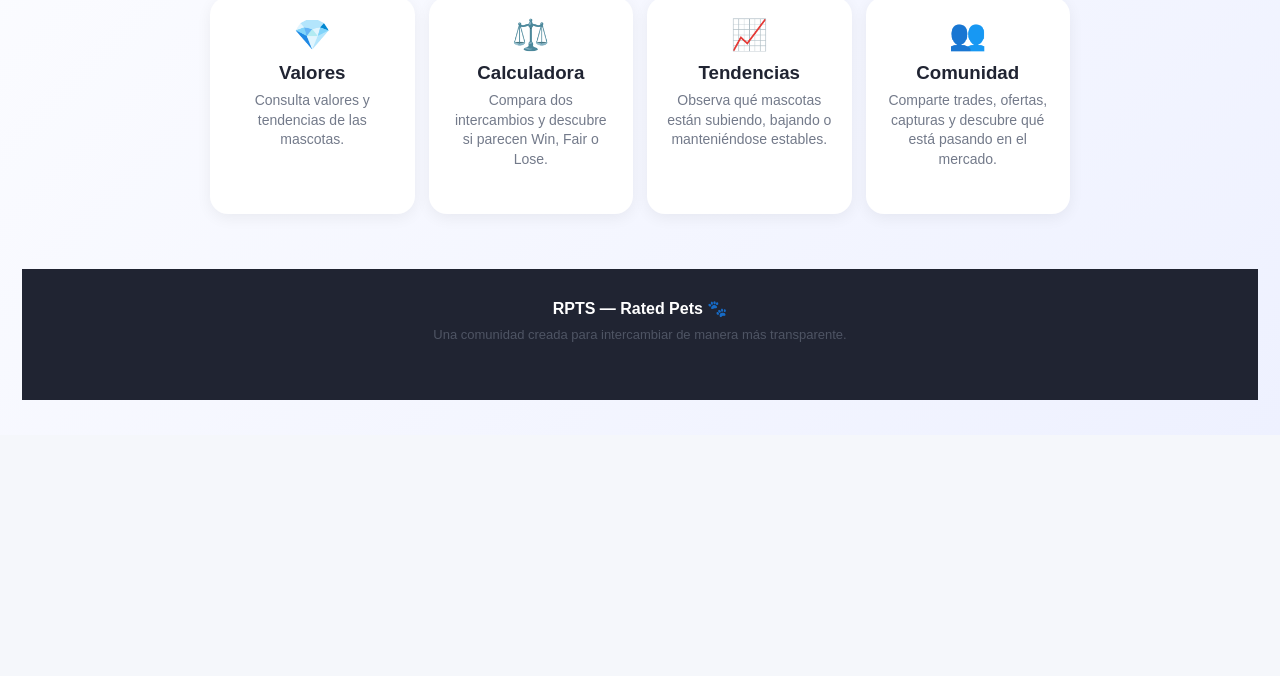
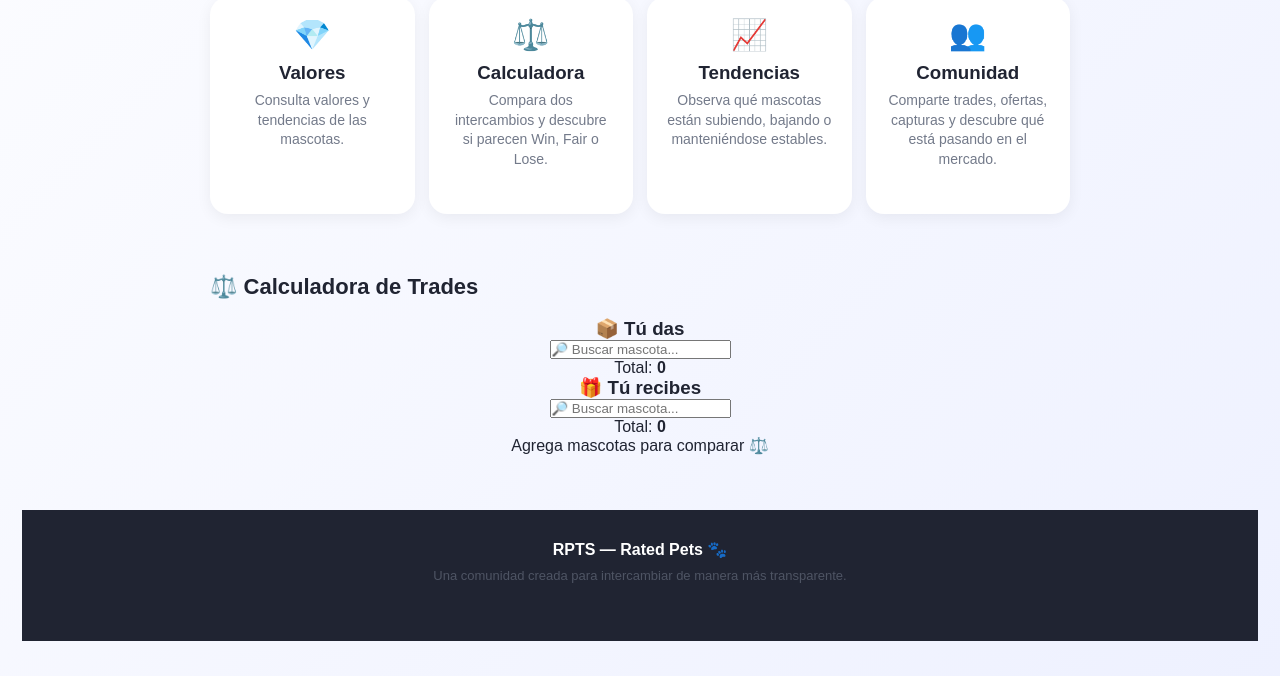
Before and after one commit to micheladafriaa-sys/Reted-Pets-, a plain HTML site: page index.html in a window 1280 px wide. Shown: the part 721-1397 px from the top of the page. Before the commit the page ends 1156 px from the top, so only its background shows below. Drawn offline with Linux system fonts and the light colour scheme.

Commit message:
Update index.html

```diff
--- a/index.html
+++ b/index.html
@@ -315,7 +315,62 @@
 
   </div>
 </section>
+<!-- ⚖️ CALCULADORA RPTS -->
 
+<section class="section calculator-section">
+
+  <div class="section-title">
+    <h2>⚖️ Calculadora de Trades</h2>
+  </div>
+
+  <div class="calculator">
+
+    <div class="trade-side">
+      <h3>📦 Tú das</h3>
+
+      <input
+        type="text"
+        id="give-search"
+        placeholder="🔎 Buscar mascota..."
+        autocomplete="off"
+      >
+
+      <div id="give-results"></div>
+
+      <div id="give-list"></div>
+
+      <div class="trade-total">
+        Total: <strong id="give-total">0</strong>
+      </div>
+    </div>
+
+
+    <div class="trade-side">
+      <h3>🎁 Tú recibes</h3>
+
+      <input
+        type="text"
+        id="receive-search"
+        placeholder="🔎 Buscar mascota..."
+        autocomplete="off"
+      >
+
+      <div id="receive-results"></div>
+
+      <div id="receive-list"></div>
+
+      <div class="trade-total">
+        Total: <strong id="receive-total">0</strong>
+      </div>
+    </div>
+
+  </div>
+
+  <div class="trade-result" id="trade-result">
+    Agrega mascotas para comparar ⚖️
+  </div>
+
+</section>
 <footer>
   <strong>RPTS — Rated Pets 🐾</strong>
   <p>Una comunidad creada para intercambiar de manera más transparente.</p>
```
